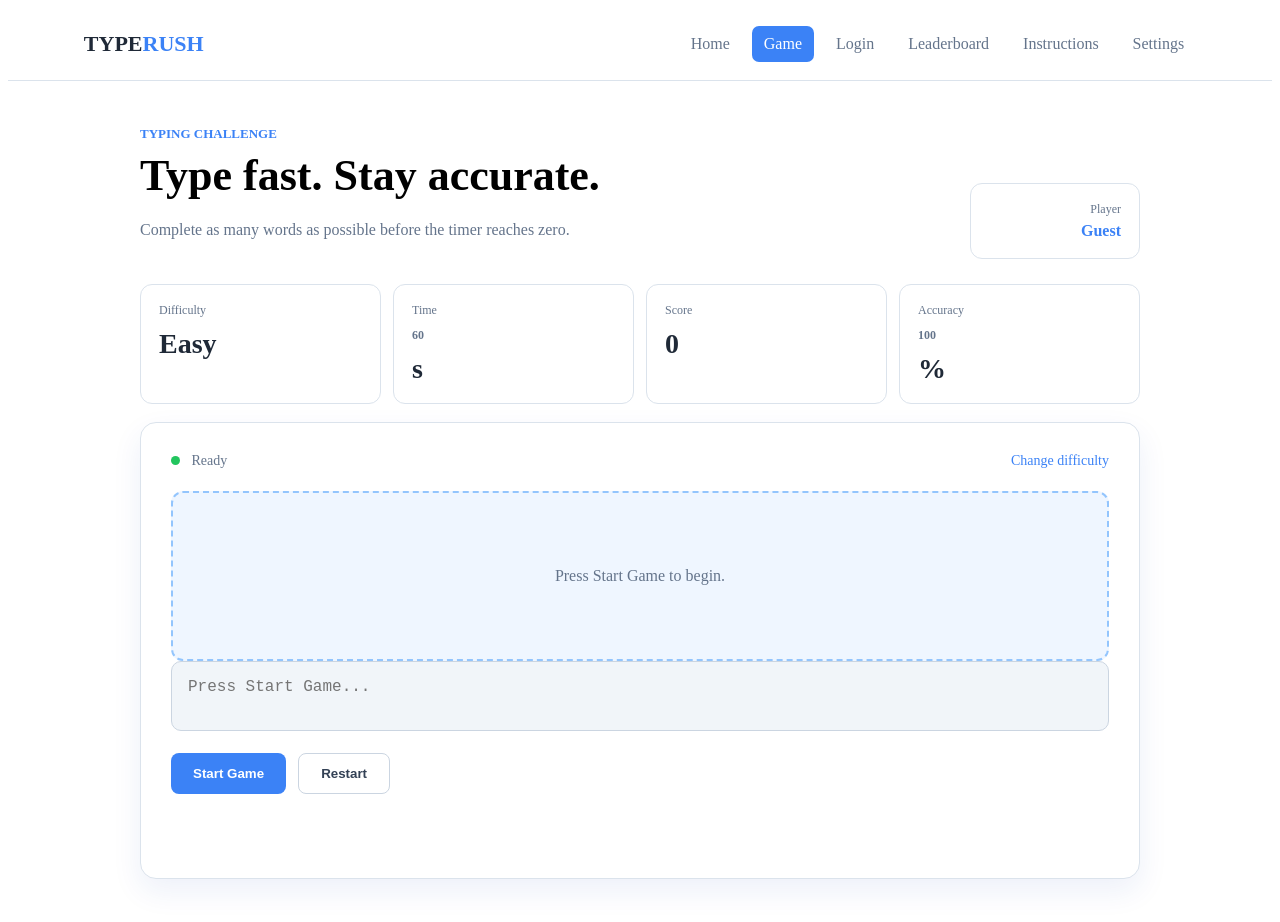
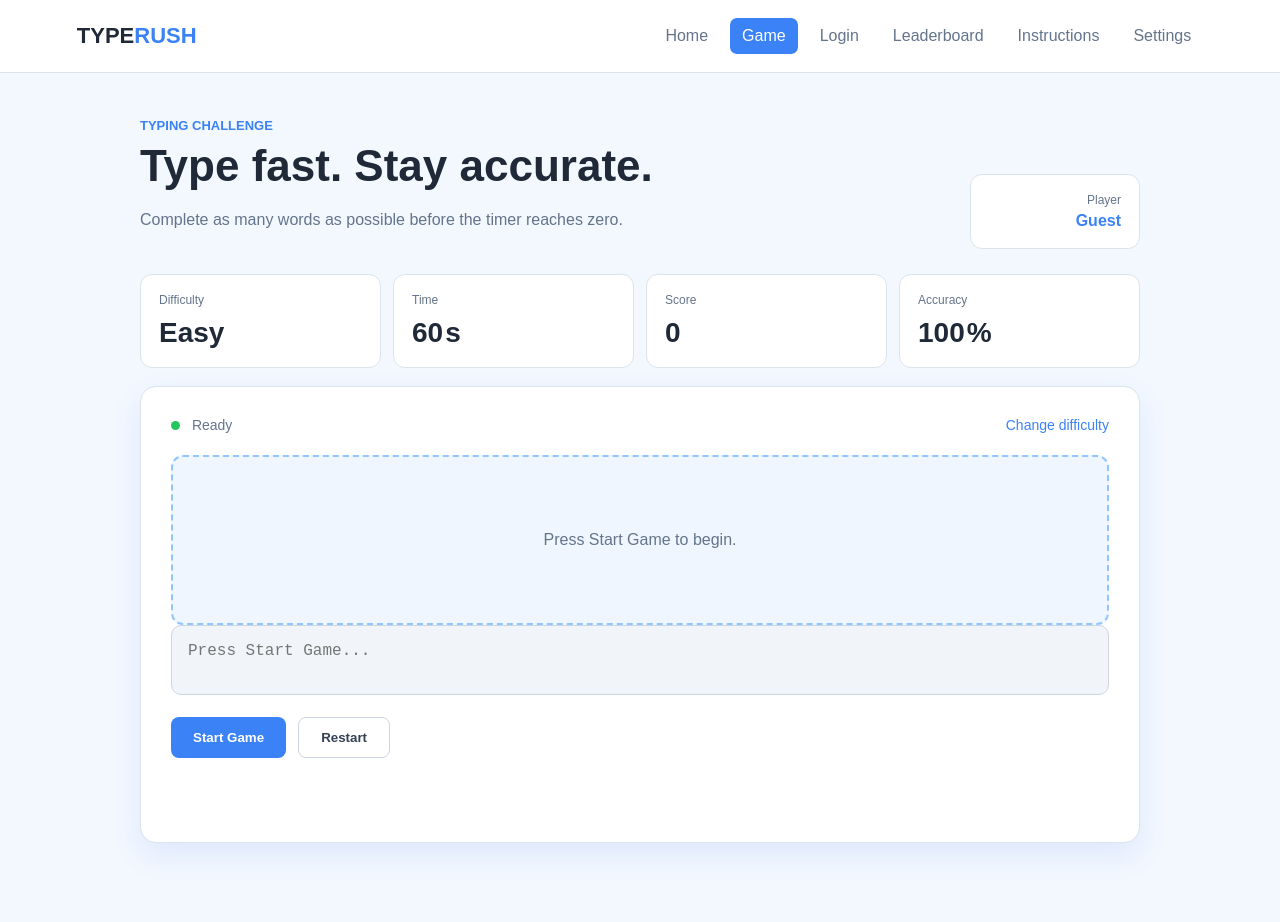
Before and after one commit to mirul49/Team4_Project, a website: page game.html in a window 1280 px wide. After the commit the page ends 888 px from the top, so only its background shows below. Drawn offline with Linux system fonts and the light colour scheme.

Commit message:
style: enhance CSS for improved layout and readability; refactor game logic to prevent duplicate words; add result.js and result.html files

```diff
--- a/css/style.css
+++ b/css/style.css
@@ -1,154 +1,186 @@
+/* TypeRush Game Page */
+
 * {
-  box-sizing: border-box
+  box-sizing: border-box;
 }
 
-.navbar,
-.game-heading,
-.game-panel-top {
-  display: flex;
-  justify-content: space-between
+body {
+  margin: 0;
+  min-height: 100vh;
+  font-family: Arial, sans-serif;
+  background: #f3f8ff;
+  color: #1f2937;
 }
 
+
+/* Navigation bar */
+
 .navbar {
+  display: flex;
+  justify-content: space-between;
   align-items: center;
   padding: 18px 6%;
   background: white;
-  border-bottom: 1px solid #dbe3ec
+  border-bottom: 1px solid #dbe3ec;
 }
 
 .logo {
+  color: #1f2937;
   font-size: 22px;
   font-weight: bold;
-  text-decoration: none
+  text-decoration: none;
 }
 
-.logo,
-.stat-box strong {
-  color: #1f2937
-}
-
-.logo span,
-.eyebrow,
-.player-card strong,
-.game-panel-top a {
-  color: #3b82f6
-}
-
-.nav-links,
-.game-buttons {
-  display: flex
+.logo span {
+  color: #3b82f6;
 }
 
 .nav-links {
-  gap: 10px
+  display: flex;
+  gap: 10px;
 }
 
 .nav-links a {
   padding: 9px 12px;
   color: #64748b;
   text-decoration: none;
-  border-radius: 7px
+  border-radius: 7px;
 }
 
 .nav-links a:hover,
 .nav-links a.active {
   color: white;
-  background: #3b82f6
+  background: #3b82f6;
 }
+
+
+/* Main game page */
 
 .game-page {
   width: min(1000px, 90%);
   margin: auto;
-  padding: 45px 0
+  padding: 45px 0;
 }
 
 .game-heading {
+  display: flex;
+  justify-content: space-between;
   align-items: end;
   gap: 25px;
-  margin-bottom: 25px
+  margin-bottom: 25px;
 }
 
 .eyebrow {
   margin: 0 0 8px;
+  color: #3b82f6;
   font-size: 13px;
   font-weight: bold;
-  text-transform: uppercase
+  text-transform: uppercase;
 }
 
 .game-heading h1 {
   margin: 0;
-  font-size: 44px
+  font-size: 44px;
 }
 
 .game-description {
-  line-height: 1.6
-}
-
-.game-description,
-.player-card span,
-.stat-box span,
-.game-panel-top,
-.word-box,
-.input-label {
-  color: #64748b
-}
-
-.player-card,
-.stat-box,
-.game-panel {
-  background: white;
-  border: 1px solid #dbe3ec
-}
-
-.player-card,
-.stat-box {
-  padding: 18px;
-  border-radius: 12px
+  color: #64748b;
+  line-height: 1.6;
 }
 
 .player-card {
   min-width: 170px;
-  text-align: right
-}
-
-.player-card span,
-.stat-box span {
-  display: block;
-  font-size: 12px
+  padding: 18px;
+  background: white;
+  border: 1px solid #dbe3ec;
+  border-radius: 12px;
+  text-align: right;
 }
 
 .player-card span {
-  margin-bottom: 5px
+  display: block;
+  margin-bottom: 5px;
+  color: #64748b;
+  font-size: 12px;
 }
+
+.player-card strong {
+  color: #3b82f6;
+}
+
+
+/* Statistics */
 
 .stats-bar {
   display: grid;
   grid-template-columns: repeat(4, 1fr);
   gap: 12px;
-  margin-bottom: 18px
+  margin-bottom: 18px;
 }
 
-.stat-box span {
-  margin-bottom: 10px
+.stat-box {
+  padding: 18px;
+  background: white;
+  border: 1px solid #dbe3ec;
+  border-radius: 12px;
 }
 
+/* Label */
+
+.stat-box > span {
+  display: block;
+  margin-bottom: 10px;
+  color: #64748b;
+  font-size: 12px;
+}
+
+
 .stat-box strong {
-  font-size: 28px
+  color: #1f2937;
+  font-size: 28px;
+  display: flex;
+  align-items: baseline;
+  gap: 2px;
 }
+
+
+.stat-box strong span {
+  display: inline;
+  margin: 0;
+  color: inherit;
+  font-size: inherit;
+}
+
+.score-stat strong {
+  color: #2563eb;
+}
+
+.accuracy-stat strong {
+  color: #16a34a;
+}
+
+
+/* Main game panel */
 
 .game-panel {
   padding: 30px;
+  background: white;
+  border: 1px solid #dbe3ec;
   border-radius: 16px;
-  box-shadow: 0 12px 30px rgba(30, 64, 175, .08)
+  box-shadow: 0 12px 30px rgba(37, 99, 235, 0.1);
 }
 
 .game-panel-top {
+  display: flex;
+  justify-content: space-between;
   margin-bottom: 22px;
-  font-size: 14px
+  color: #64748b;
+  font-size: 14px;
 }
 
 .game-panel-top a {
-  text-decoration: none
+  color: #3b82f6;
+  text-decoration: none;
 }
 
 .status-dot {
@@ -157,8 +189,11 @@
   height: 9px;
   margin-right: 8px;
   background: #22c55e;
-  border-radius: 50%
+  border-radius: 50%;
 }
+
+
+/* Word display */
 
 .word-box {
   min-height: 170px;
@@ -168,19 +203,25 @@
   padding: 25px;
   background: #eff6ff;
   border: 2px dashed #93c5fd;
-  border-radius: 12px
+  border-radius: 12px;
+  color: #64748b;
+  text-align: center;
 }
 
 .current-word {
   color: #1d4ed8;
   font-size: 58px;
-  font-weight: bold
+  font-weight: bold;
 }
+
+
+/* Typing input */
 
 .input-label {
   display: block;
   margin: 20px 0 8px;
-  font-size: 13px
+  color: #64748b;
+  font-size: 13px;
 }
 
 #typingInput {
@@ -190,22 +231,26 @@
   border: 1px solid #cbd5e1;
   border-radius: 10px;
   outline: none;
-  font-size: 16px
+  font-size: 16px;
 }
 
 #typingInput:focus {
   border-color: #3b82f6;
-  box-shadow: 0 0 0 3px #dbeafe
+  box-shadow: 0 0 0 3px #dbeafe;
 }
 
-#typingInput:disabled,
-.secondary-button:hover {
-  background: #f1f5f9
+#typingInput:disabled {
+  background: #f1f5f9;
+  cursor: not-allowed;
 }
 
+
+/* Buttons */
+
 .game-buttons {
+  display: flex;
   gap: 12px;
-  margin-top: 18px
+  margin-top: 18px;
 }
 
 .primary-button,
@@ -213,89 +258,98 @@
   padding: 12px 22px;
   border-radius: 8px;
   font-weight: bold;
-  cursor: pointer
+  cursor: pointer;
 }
 
 .primary-button {
   color: white;
   background: #3b82f6;
-  border: none
+  border: none;
 }
 
 .primary-button:hover {
-  background: #2563eb
+  background: #2563eb;
 }
 
 .secondary-button {
   color: #334155;
   background: white;
-  border: 1px solid #cbd5e1
+  border: 1px solid #cbd5e1;
+}
+
+.secondary-button:hover {
+  background: #f1f5f9;
 }
 
 button:disabled {
   cursor: not-allowed;
-  opacity: .5
+  opacity: 0.5;
 }
+
+
+/* Messages */
 
 .game-message {
   min-height: 22px;
   margin-top: 16px;
-  font-weight: bold
+  font-weight: bold;
 }
 
 .correct-message {
-  color: #16a34a
+  color: #16a34a;
 }
 
 .incorrect-message {
-  color: #dc2626
+  color: #dc2626;
 }
 
-@media (max-width:760px) {
 
+/* Tablet and mobile */
+
+@media (max-width: 760px) {
   .navbar,
   .game-heading {
     flex-direction: column;
-    align-items: flex-start
+    align-items: flex-start;
   }
 
   .nav-links {
-    flex-wrap: wrap
+    flex-wrap: wrap;
   }
 
   .player-card {
     width: 100%;
-    text-align: left
+    text-align: left;
   }
 
   .stats-bar {
-    grid-template-columns: repeat(2, 1fr)
+    grid-template-columns: repeat(2, 1fr);
   }
 
   .game-heading h1 {
-    font-size: 36px
+    font-size: 36px;
   }
 
   .current-word {
-    font-size: 40px
+    font-size: 40px;
   }
 }
 
-@media (max-width:480px) {
+@media (max-width: 480px) {
   .stats-bar {
-    grid-template-columns: 1fr
+    grid-template-columns: 1fr;
   }
 
   .game-panel {
-    padding: 20px
+    padding: 20px;
   }
 
   .game-buttons {
-    flex-direction: column
+    flex-direction: column;
   }
 
   .primary-button,
   .secondary-button {
-    width: 100%
+    width: 100%;
   }
 }
--- a/js/game.js
+++ b/js/game.js
@@ -53,7 +53,13 @@ function loadDifficulty() {
 }
 
 function generateWord() {
-  currentWord = words[Math.floor(Math.random() * words.length)];
+  let newWord;
+
+  do {
+    newWord = words[Math.floor(Math.random() * words.length)];
+  } while (newWord === currentWord && words.length > 1);
+
+  currentWord = newWord;
 }
 
 function displayWords() {
@@ -75,7 +81,7 @@ function startGame() {
   time = 60;
   totalWords = 0;
   correctWords = 0;
-  currentWord = 0;
+  currentWord = "";
 
   scoreText.textContent = "0";
   timeText.textContent = "60";
```
Also changed, not shown: js/result.js (added), result.html (added).
